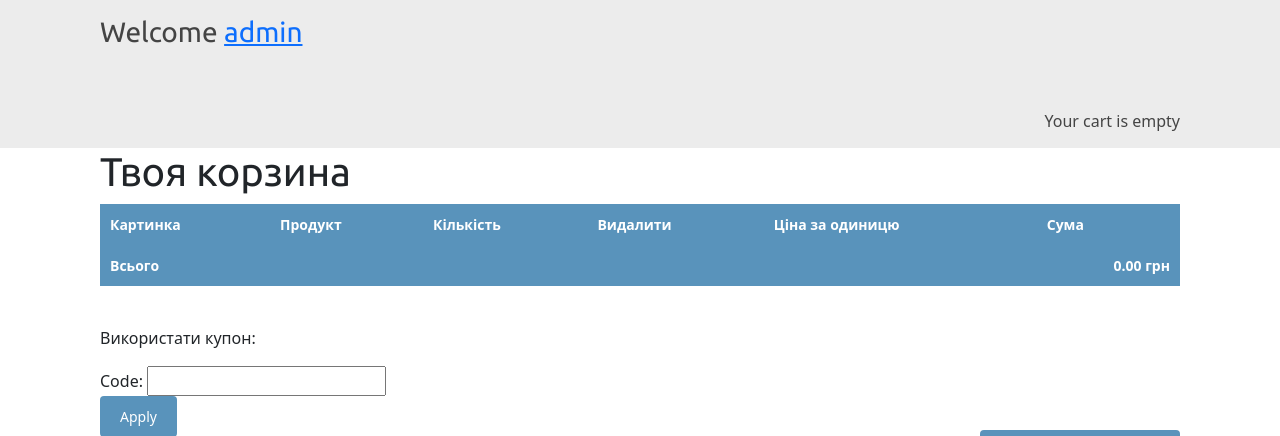
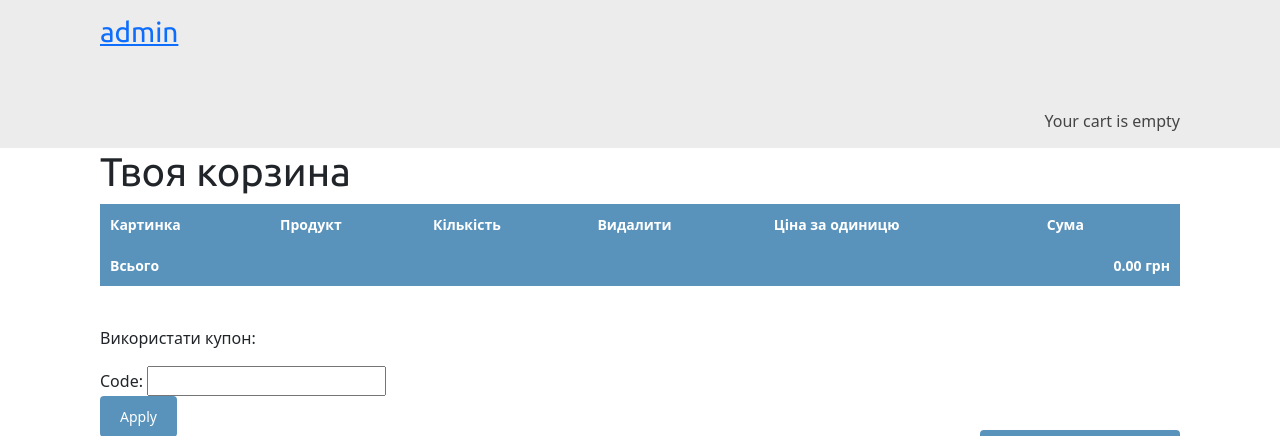
Before and after one commit to hruntov/electro_shop, a Django app: page /cart/ in a window 1280 px wide. Shown: the part 53-489 px from the top of the page. Run offline with Django 5.2, Linux system fonts and the light colour scheme; a user stored in the database is signed in; parts of the project's set-up code (start-up, migrations or seed data) failed here and were passed over.

Commit message:
Show only profile name in the base html

```diff
--- a/myshop/shop/templates/shop/base.html
+++ b/myshop/shop/templates/shop/base.html
@@ -23,7 +23,7 @@
         <div id='subheader'>
             <div>
                 {% if user.is_authenticated %}
-                <h3>Welcome <a href="{% url 'profile' %}">{{ user.username }}</a></h3>
+                <h3><a href="{% url 'profile' %}">{{ user.username }}</a></h3>
                     <br /><br />
                 {% else %}
                     <a href="{% url 'account_login' %}" class="btn btn-primary">Login</a>
```
